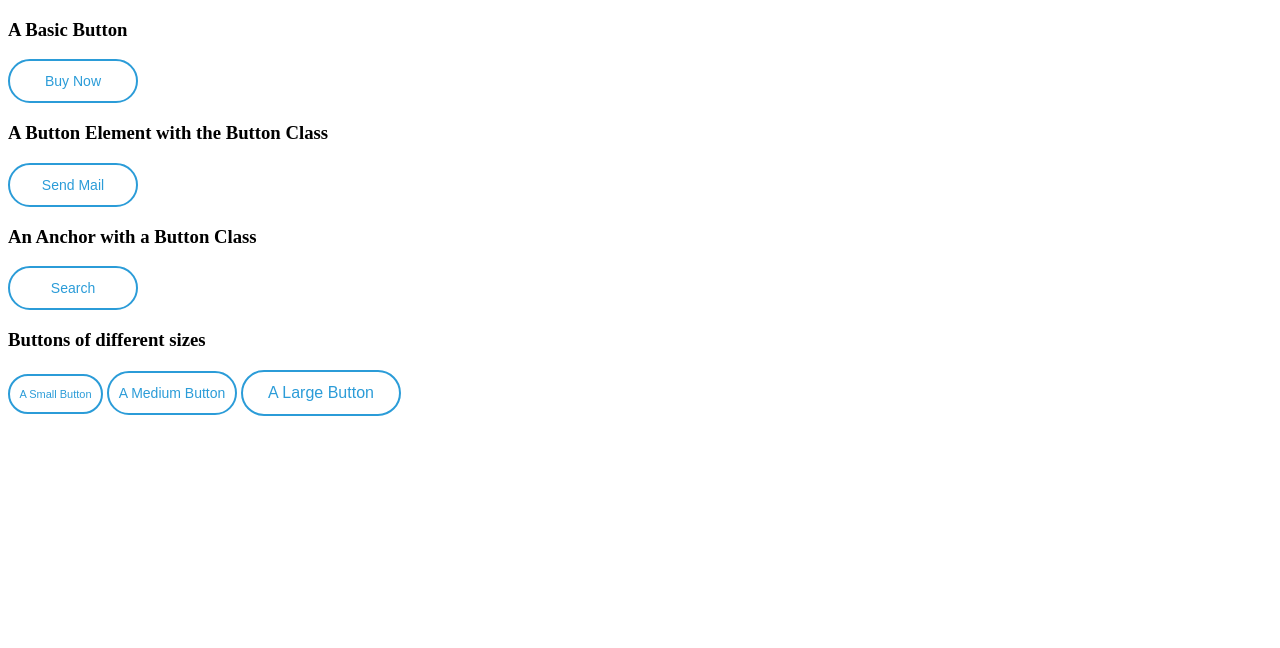
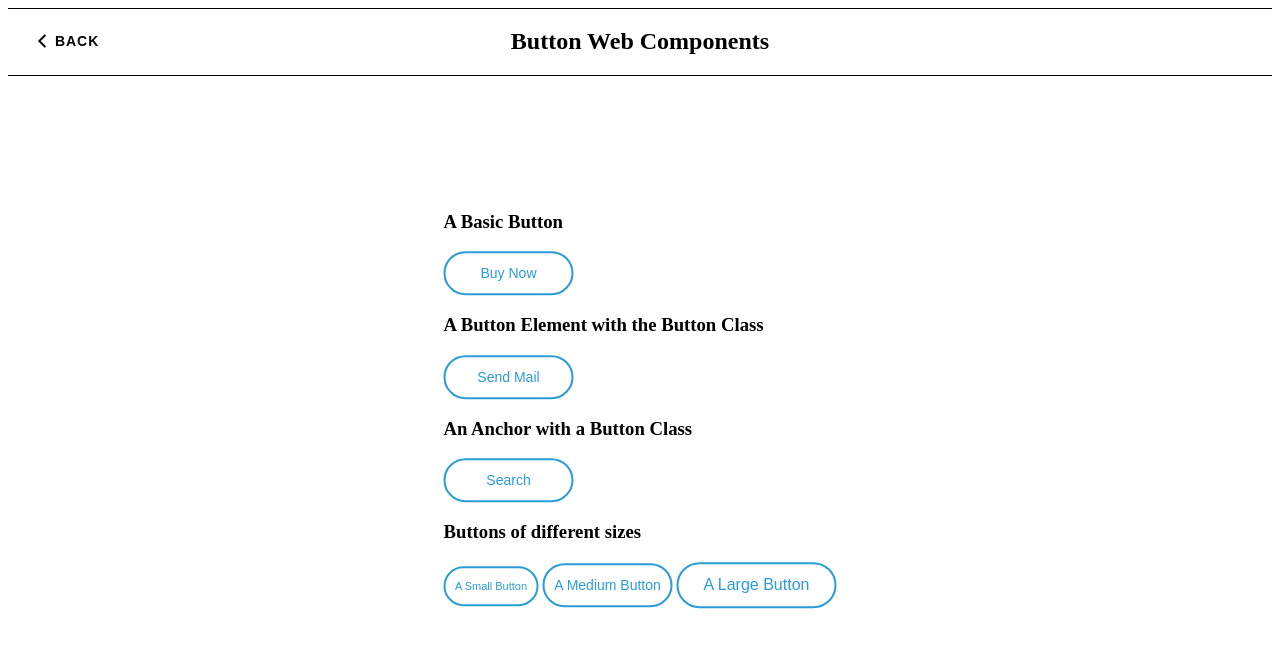
Before and after one commit to denineguy/learning-web-components, a plain HTML site: page components/buttons/index.html in a window 1280 px wide. Drawn offline with Linux system fonts and the light colour scheme.

Commit message:
added back button and updated page styling

```diff
--- a/components/buttons/button.css
+++ b/components/buttons/button.css
@@ -1,3 +1,47 @@
+.arrow {
+  width: 22px;
+  height: 22px;
+  position: relative;
+  top: 0.4em;
+  left: 0.2em;
+}
+
+.back {
+  color: #000000;
+  font-size: 14px;
+  font-weight: bold;
+  text-decoration: none;
+  font-family: Arial, Helvetica, sans-serif;
+  text-transform: uppercase;
+  letter-spacing: 1px;
+  position: relative;
+  top: -5px;
+}
+
+nav {
+  border-top: 1px solid black;
+  border-bottom: 1px solid black;
+  position: relative;
+  padding: 20px;
+}
+
+h1 {
+  text-align: center;
+  display: inline-block;
+  position: absolute;
+  left: 50%;
+  margin: 12px 0;
+  transform: translate(-50%, -50%);
+}
+
+.container {
+  /*position: relative;*/
+  position: absolute;
+  top: 50%;
+  left: 50%;
+  transform: translate(-50%, -50%);
+}
+
 .button {
   background-color: #FFFFFF;
   /*background-color: #2B9CD8;*/
@@ -6,7 +50,6 @@
   box-sizing: inherit;
   /*box-shadow: 0px 0px 3px #888888;*/
   color: #2B9CD8;
-  /*color: #FFFFFF;*/
   display: inline-block;
   font-family: Arial, Helvetica, sans-serif;
   font-size: 14px;
@@ -37,7 +80,6 @@
 .button:hover {
   background-color: #2B9CD8;
   box-shadow: 0px 1px 3px #888888;
-  /*background-color: #1a6992;*/
   border: 1px solid #2B9CD8;
   color: white;
 }
--- a/components/buttons/index.html
+++ b/components/buttons/index.html
@@ -7,6 +7,14 @@
   </head>
 
   <body>
+  <nav>
+    <a href="https://denineguy.github.io/multi_page_site/" class="back">
+      <img src="images/left-arrow.png" alt="left-arrow" class="arrow">
+      Back
+    </a>
+    <h1>Button Web Components</h1>
+  </nav>
+    <div class="container">
       <h3>A Basic Button</h3>
       <div class="button">Buy Now</div>
 
@@ -20,5 +28,6 @@
       <div class="button button-sm">A Small Button</div>
       <div class="button button-md">A Medium Button</div>
       <div class="button button-lg">A Large Button</div>
+    </div>
   </body>
 </html>
```
Also changed, not shown: components/buttons/images/left-arrow.png (added), 1 other file. Lines whose indentation alone changed are shown as unchanged.
